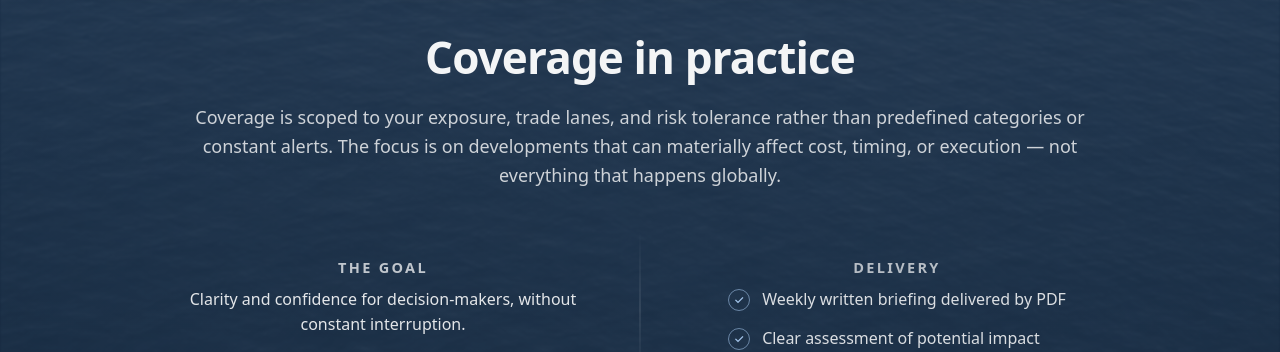
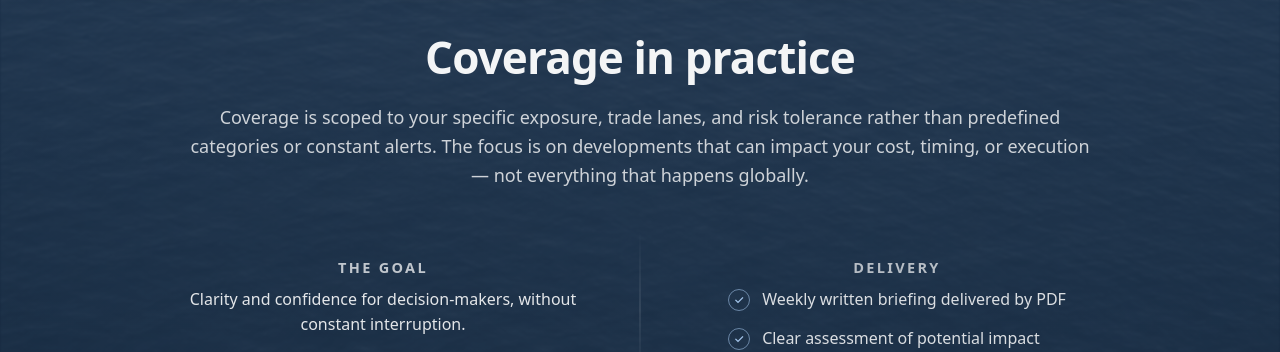
Before and after one commit to importrisk/import-risk-intelligence-site, a Jekyll site: the page built from method.html, in a window 1280 px wide. Shown: the part 855-1207 px from the top of the page. Built offline with Jekyll 4.4.1, drawn with Linux system fonts in a browser that asks for light colours.

Commit message:
Update method.html

```diff
--- a/method.html
+++ b/method.html
@@ -202,8 +202,8 @@ css: /method.css?v=100
     <header class="mp-head">
       <h2 class="mp-title">Coverage in practice</h2>
       <p class="mp-lead">
-        Coverage is scoped to your exposure, trade lanes, and risk tolerance rather than predefined
-        categories or constant alerts. The focus is on developments that can materially affect cost,
+        Coverage is scoped to your specific exposure, trade lanes, and risk tolerance rather than predefined
+        categories or constant alerts. The focus is on developments that can impact your cost,
         timing, or execution — not everything that happens globally.
       </p>
     </header>
```
